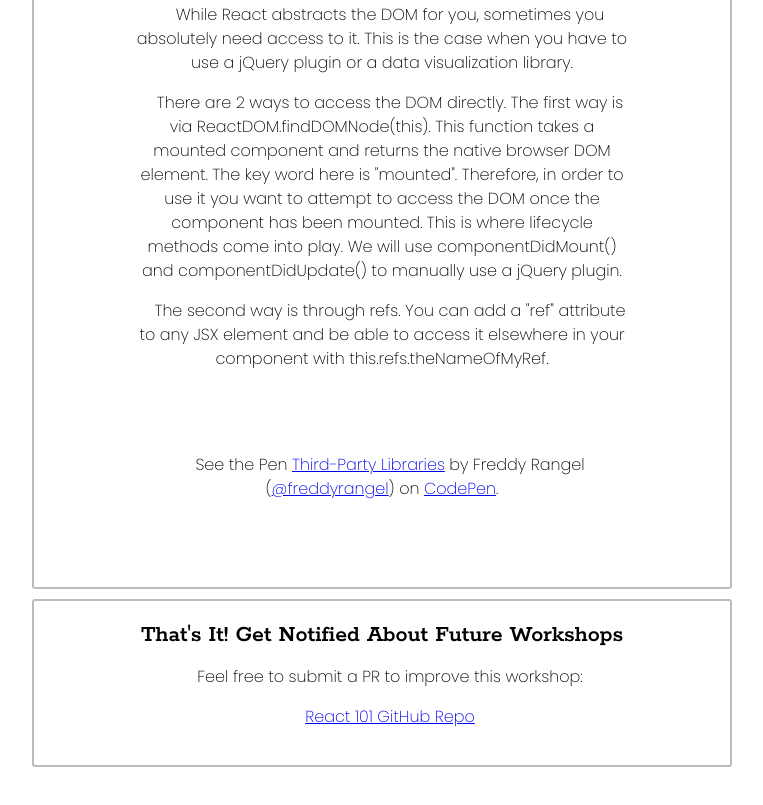
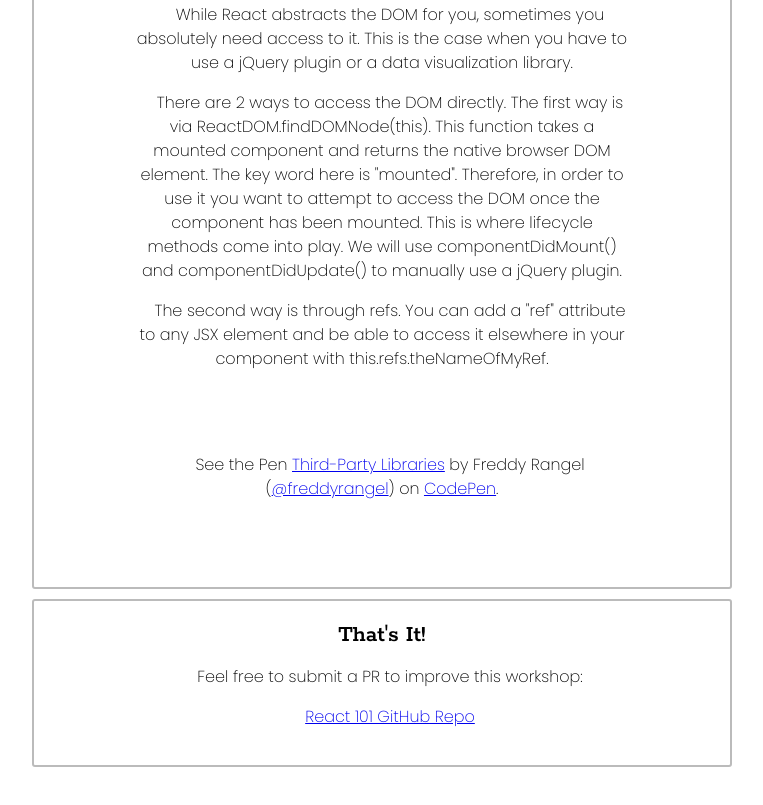
Before and after one commit to freddyrangel/react-101, a plain HTML site: page module-3-part-5.html in a window 1280 px wide. Shown: the part 565-1370 px from the top of the page, without its empty margins (258-1021 px from the left). Drawn offline with Linux system fonts and the light colour scheme; a script that the page names is missing.

Commit message:
Update module-3-part-5.html

```diff
--- a/module-3-part-5.html
+++ b/module-3-part-5.html
@@ -45,7 +45,7 @@
       </article>
 
       <article>
-        <h2>That's It! Get Notified About Future Workshops</h2>
+        <h2>That's It!</h2>
         <p>
         Feel free to submit a PR to improve this workshop:
         </p>
```
